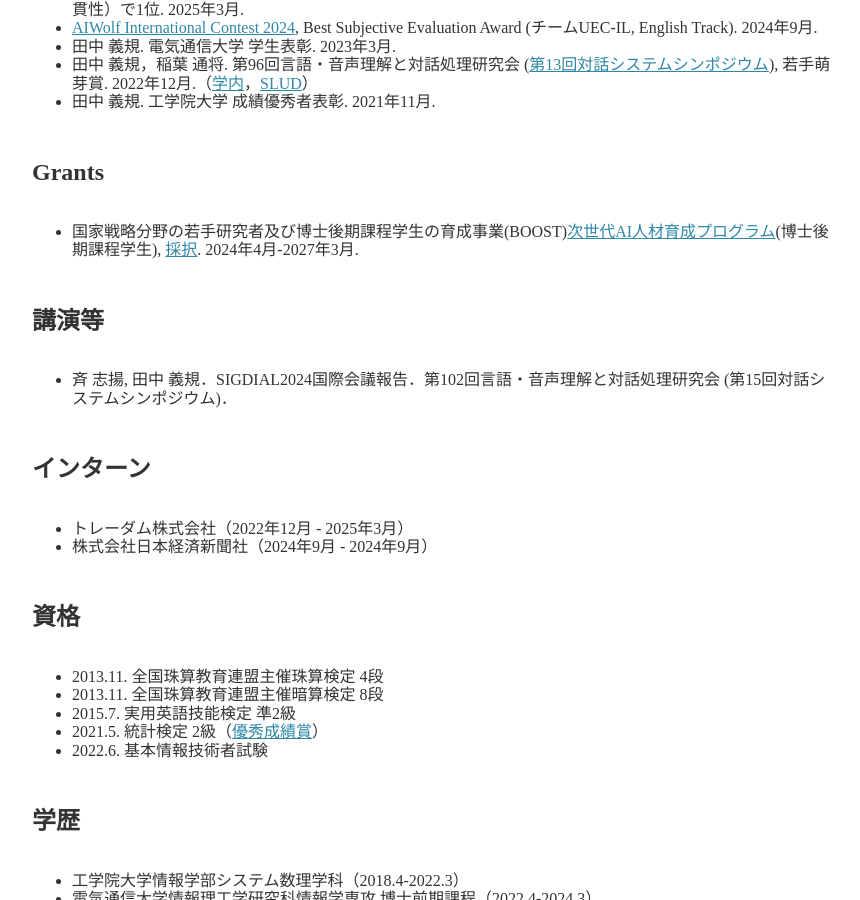
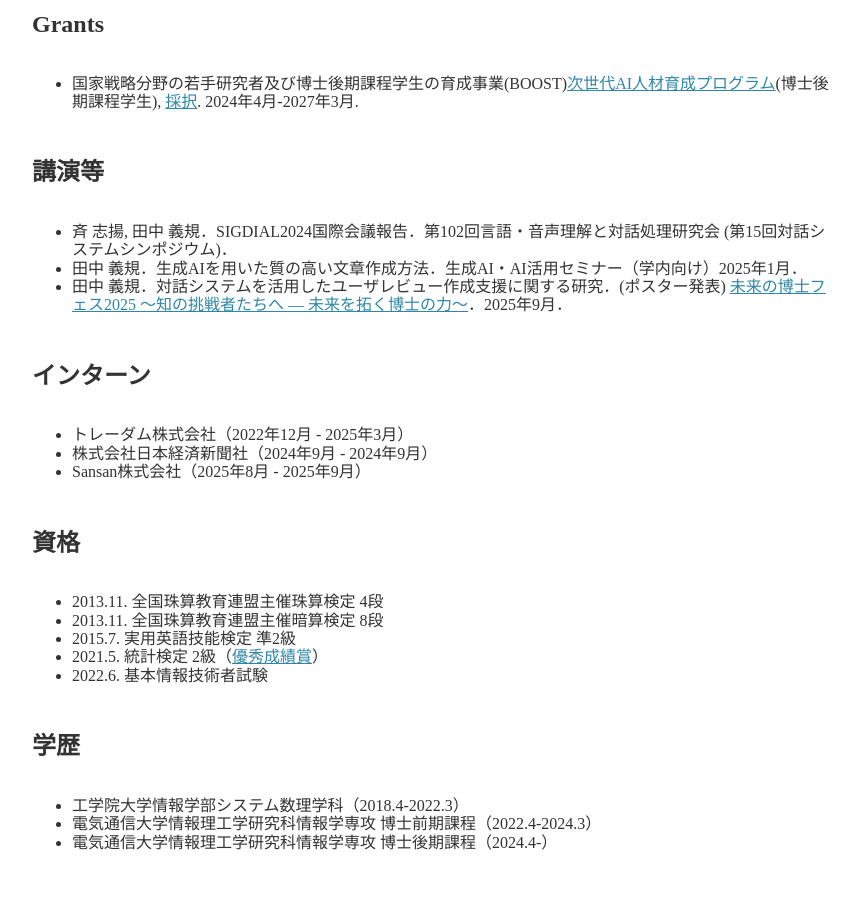
Before and after one commit to yoshi-chanaka/yoshi-chanaka.github.io, a Jekyll site: the page built from about.md, in a window 1280 px wide and 900 px high, scrolled down 1629 px. Shown: the whole window, without its empty margins (208-1068 px from the left). Built offline with Jekyll 4.4.1, drawn with Linux system fonts in a browser that asks for light colours; nearby versions of some CDN libraries; some of the changed text lies outside the part shown.

Commit message:
update20250920

```diff
--- a/about.md
+++ b/about.md
@@ -53,11 +53,13 @@ permalink: /about/
 
 ## 講演等
 * 斉 志揚, 田中 義規．SIGDIAL2024国際会議報告．第102回言語・音声理解と対話処理研究会 (第15回対話システムシンポジウム)．
-<!-- * 田中 義規．生成AIを用いた質の高い文章作成方法．生成AI・AI活用セミナー（学内向け）2025年1月． -->
+* 田中 義規．生成AIを用いた質の高い文章作成方法．生成AI・AI活用セミナー（学内向け）2025年1月．
+* 田中 義規．対話システムを活用したユーザレビュー作成支援に関する研究．(ポスター発表) [未来の博士フェス2025 ～知の挑戦者たちへ ― 未来を拓く博士の力～](https://www.jst.go.jp/jisedai/mirainohakushi2025/)．2025年9月．
 
 ## インターン
 * トレーダム株式会社（2022年12月 - 2025年3月）
 * 株式会社日本経済新聞社（2024年9月 - 2024年9月）
+* Sansan株式会社（2025年8月 - 2025年9月）
 
 ## 資格
 * 2013.11. 全国珠算教育連盟主催珠算検定 4段
```
Also changed, not shown: other parts of about.md (+2 -2 lines).
